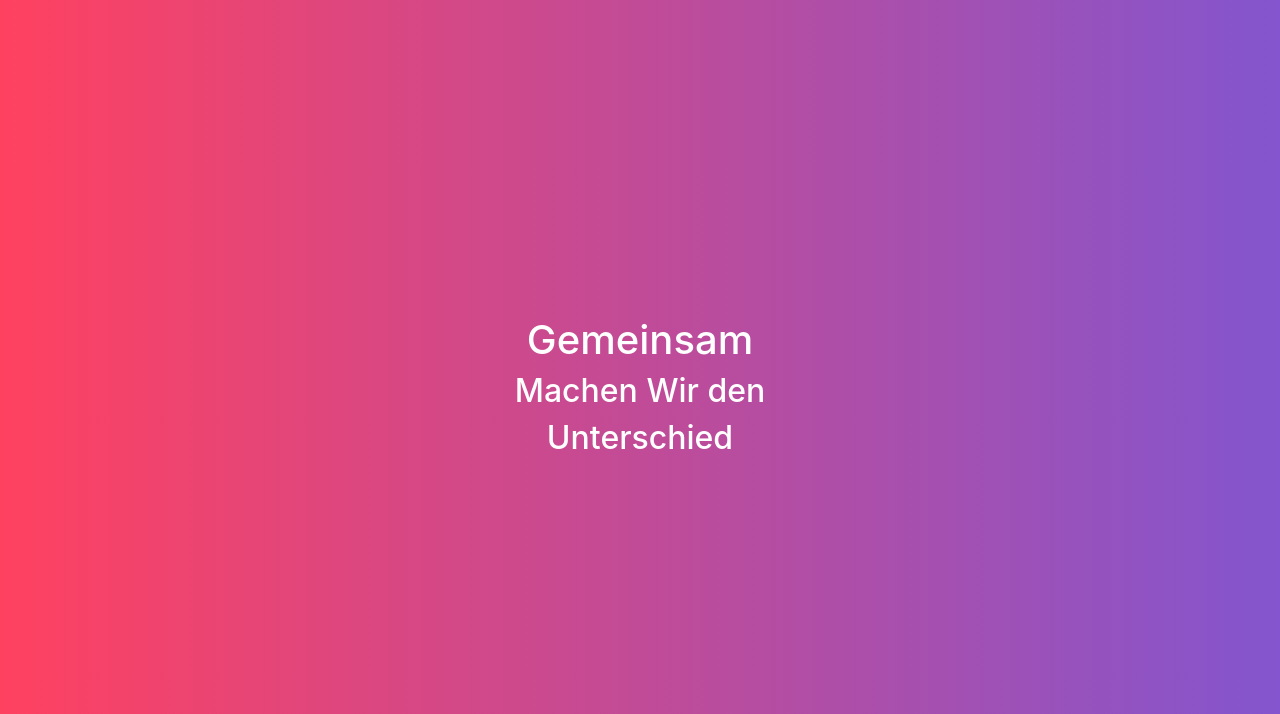
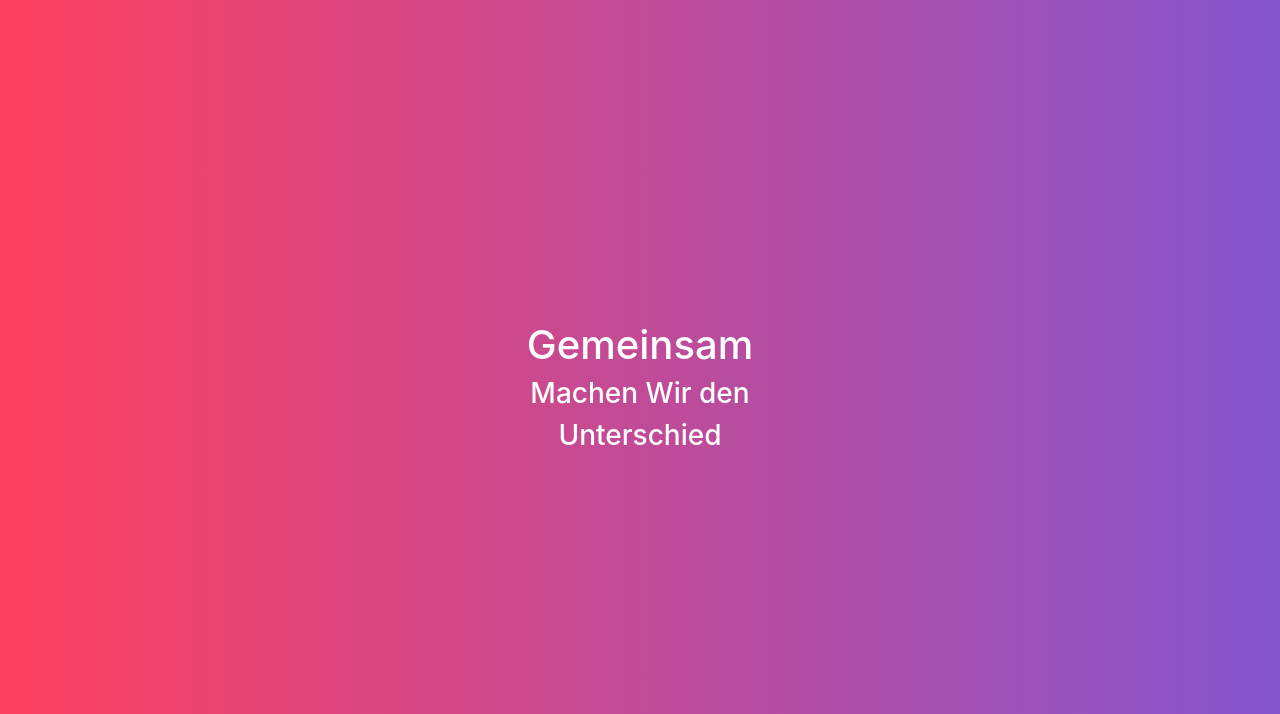
Before and after one commit to ctrebo/Inoova, a website: page index.html in a window 1280 px wide. Shown: the part 86-800 px from the top of the page. Drawn offline with nearby package versions, Linux system fonts and the light colour scheme; files that its build step writes are made by us from their sources.

Commit message:
[FIX] index.html

```diff
--- a/index.html
+++ b/index.html
@@ -52,10 +52,12 @@
         <!-- group of headings -->
         <hgroup class = "heading-group">
             <h1>Gemeinsam</h1>
-            <h2>Machen Wir den</h2>
-            <h2>Unterschied</h2>
+            <h3>Machen Wir den</h3>
+            <h3>Unterschied</h3>
         </hgroup>
     </header>
+
+    <main>
         <div class = "container pt-5 ">
             <section class = "section">
                 <hgroup>
@@ -66,15 +68,16 @@
             </section>
             <section class = "section mt-5">
                 <h4>UNSERE PROJEKTE</h4>
-            <p>Unsere Kunden und Partner kommen oft mit brillanten Ideen zu uns, bei deren Umsetzung wir Sie gerunterstützen.</p>
+                <p>Unsere Kunden und Partner kommen oft mit brillanten Ideen zu uns, bei deren Umsetzung wir Sie gerunterstützen.   </p>
             </section>
         </div>
 
+    </main>
 
 
 
     <!-- Bootstrap js -->
-    <script src="vendor/jquery/jquery.min.js"></script>
     <script src="vendor/bootstrap/js/bootstrap.bundle.min.js"></script>
+
 </body>
 </html>
```
Lines whose indentation alone changed are shown as unchanged.
